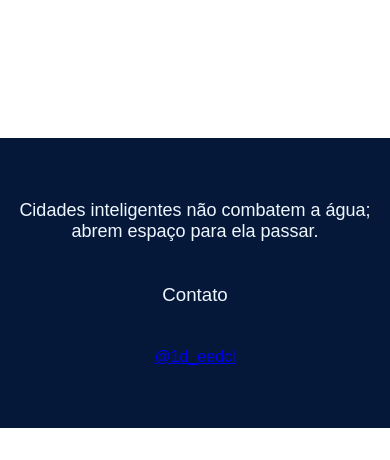
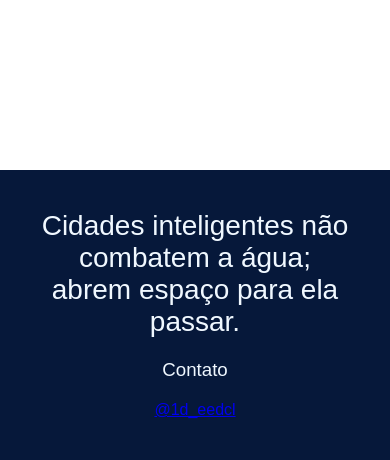
Before and after one commit to MicaeliCaetano/Mapa-Interativo-Enchentes-em-Alagoas, a Django app: page / in a window 390 px wide. Shown: the part 874-1334 px from the top of the page. Before the commit the page ends 1302 px from the top, so only its background shows below. Run offline with Django 5.2, Linux system fonts and the light colour scheme.

Commit message:
Ajusta o comportamento do site

```diff
--- a/static/css/style.css
+++ b/static/css/style.css
@@ -61,6 +61,6 @@ p[title="inicio"] {
 
 @media (max-width: 600px) {
     h1{
-        font-size: 18px;
+        font-size: 28px;
     }
 }
```
